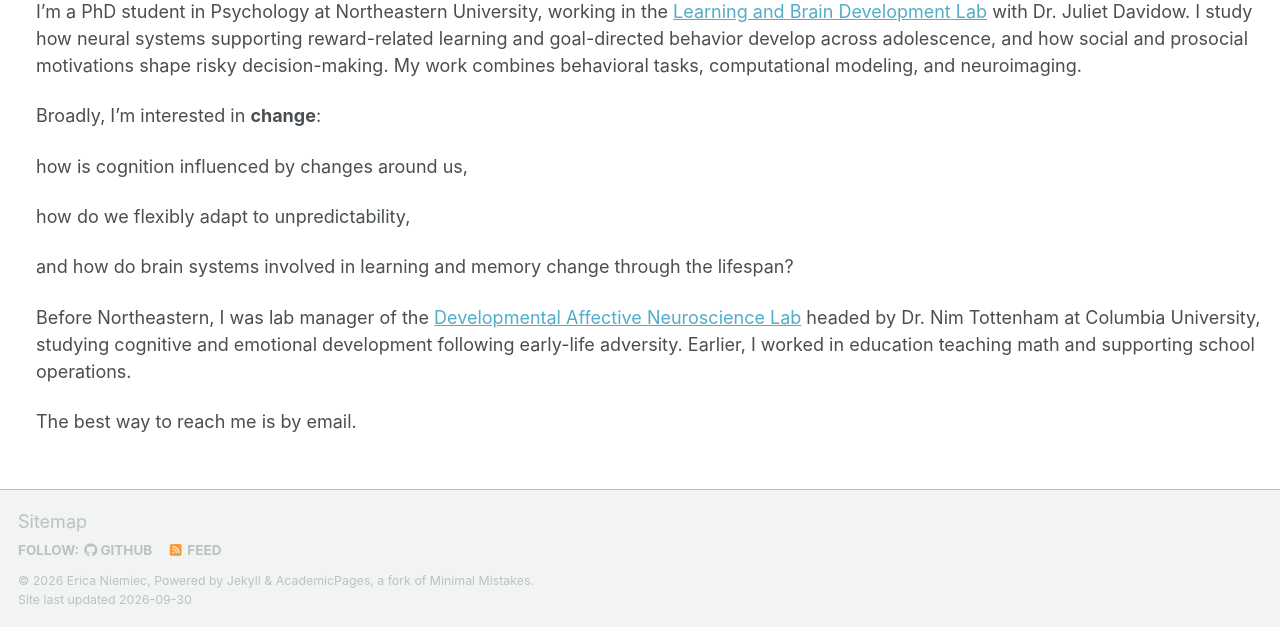
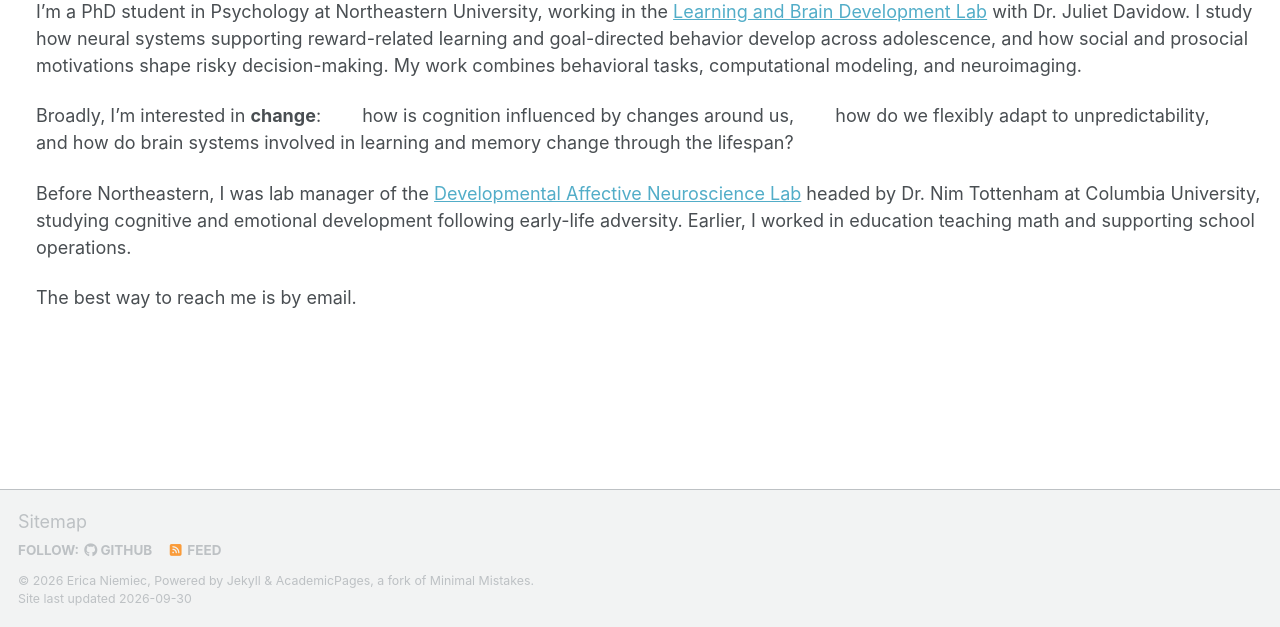
Before and after one commit to ericaniemiec/ericaniemiec.github.io, a Jekyll site: the page built from _pages/about.md, in a window 1280 px wide and 1364 px high. Shown: the part 737-1364 px from the top of the window. Built offline with Jekyll 4.4.1, drawn with Linux system fonts in a browser that asks for light colours; a script bundle is joined from its source files by our own code; our own code applies the rules of GitHub Pages for plain Markdown files; library files that are not in the unit come from our copies; part of the change alters nothing that is shown.

```diff
--- a/_pages/about.md
+++ b/_pages/about.md
@@ -22,12 +22,9 @@ and prosocial motivations shape risky decision-making. My work combines
 behavioral tasks, computational modeling, and neuroimaging.
 
 Broadly, I'm interested in **change**:
-
-how is cognition influenced by changes around us,
-
-how do we flexibly adapt to unpredictability,
-
-and how do brain systems involved in learning and memory change through the lifespan?
+&emsp;&emsp;how is cognition influenced by changes around us,
+&emsp;&emsp;how do we flexibly adapt to unpredictability,
+&emsp;&emsp;and how do brain systems involved in learning and memory change through the lifespan?
 
 Before Northeastern, I was lab manager of the [Developmental Affective
 Neuroscience Lab](https://danlab.psychology.columbia.edu/)
```
